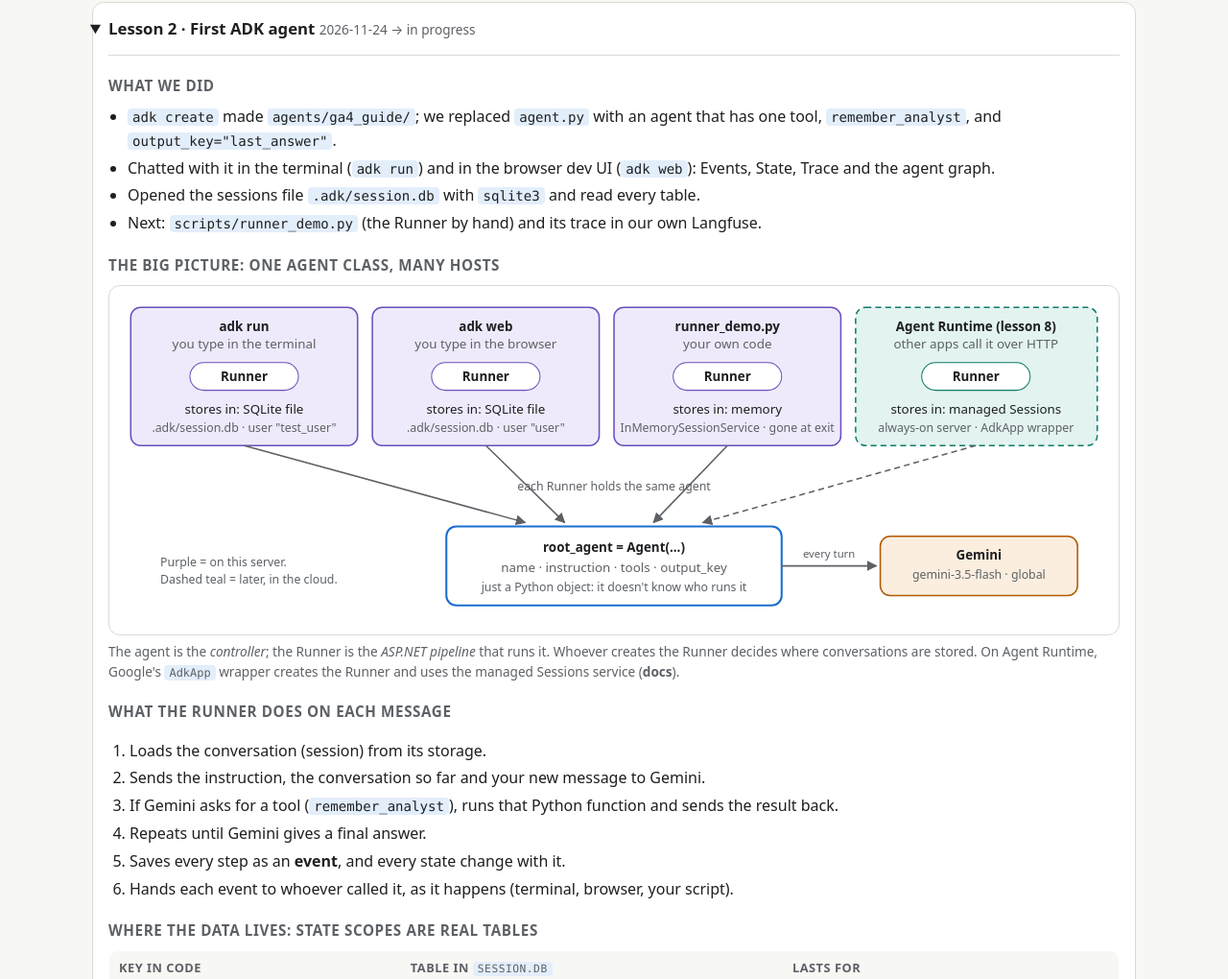
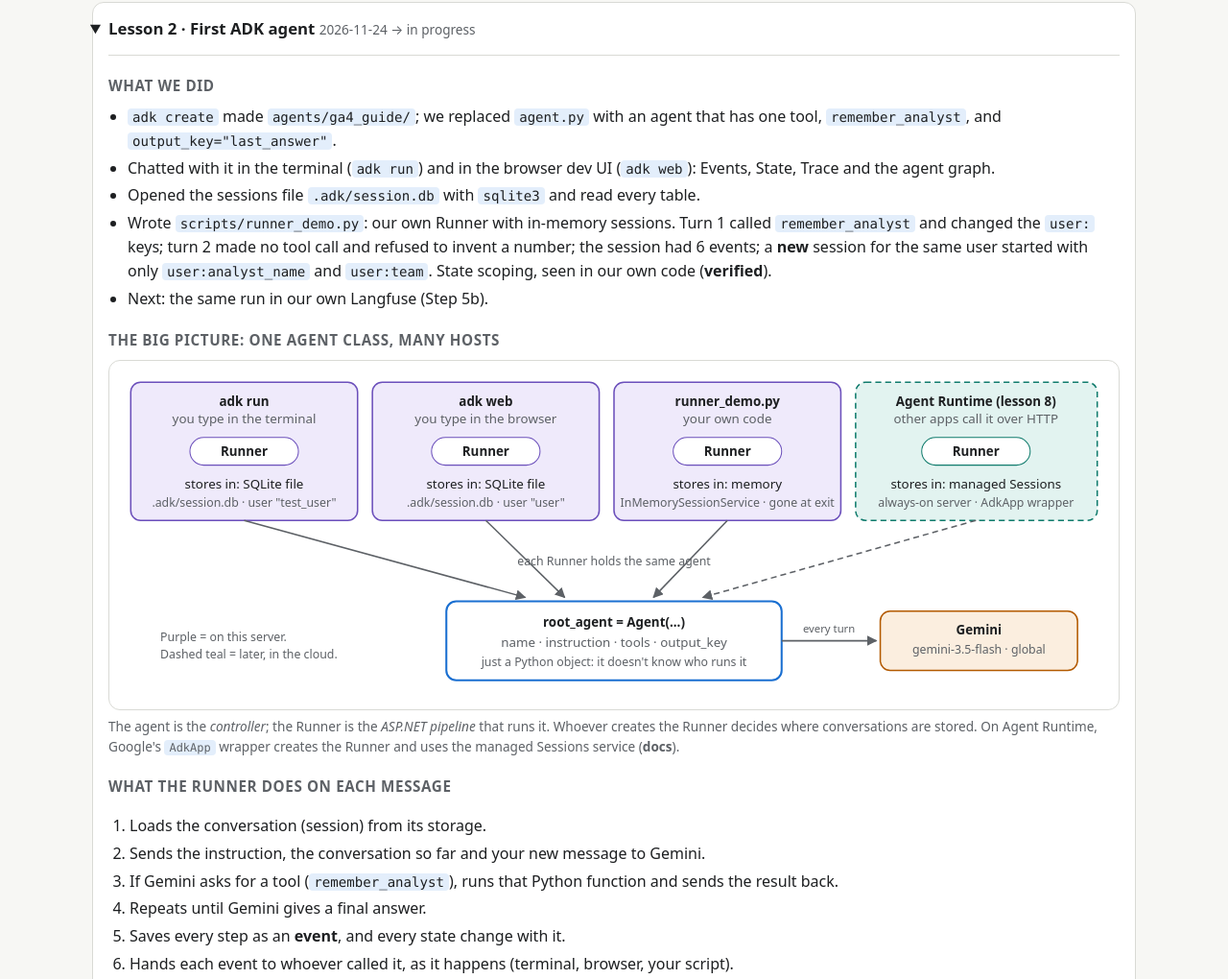
Before and after one commit to zkrsyed/agent-platform-poc, a plain HTML site: page index.html in a window 1280 px wide. Shown: the part 4899-5919 px from the top of the page at 96% size. Drawn offline with Linux system fonts and the light colour scheme.

Commit message:
Lesson 2: record runner_demo.py results
Co-Authored-By: Claude Sonnet 5.5 <noreply@anthropic.com>

```diff
--- a/index.html
+++ b/index.html
@@ -445,7 +445,8 @@ details.lesson li{margin:4px 0}
   <li><code>adk create</code> made <code>agents/ga4_guide/</code>; we replaced <code>agent.py</code> with an agent that has one tool, <code>remember_analyst</code>, and <code>output_key="last_answer"</code>.</li>
   <li>Chatted with it in the terminal (<code>adk run</code>) and in the browser dev UI (<code>adk web</code>): Events, State, Trace and the agent graph.</li>
   <li>Opened the sessions file <code>.adk/session.db</code> with <code>sqlite3</code> and read every table.</li>
-  <li>Next: <code>scripts/runner_demo.py</code> (the Runner by hand) and its trace in our own Langfuse.</li>
+  <li>Wrote <code>scripts/runner_demo.py</code>: our own Runner with in-memory sessions. Turn 1 called <code>remember_analyst</code> and changed the <code>user:</code> keys; turn 2 made no tool call and refused to invent a number; the session had 6 events; a <strong>new</strong> session for the same user started with only <code>user:analyst_name</code> and <code>user:team</code>. State scoping, seen in our own code (<strong>verified</strong>).</li>
+  <li>Next: the same run in our own Langfuse (Step 5b).</li>
 </ul>
 
 <h4>The big picture: one agent class, many hosts</h4>
```
Also changed, not shown: 1 other file.
